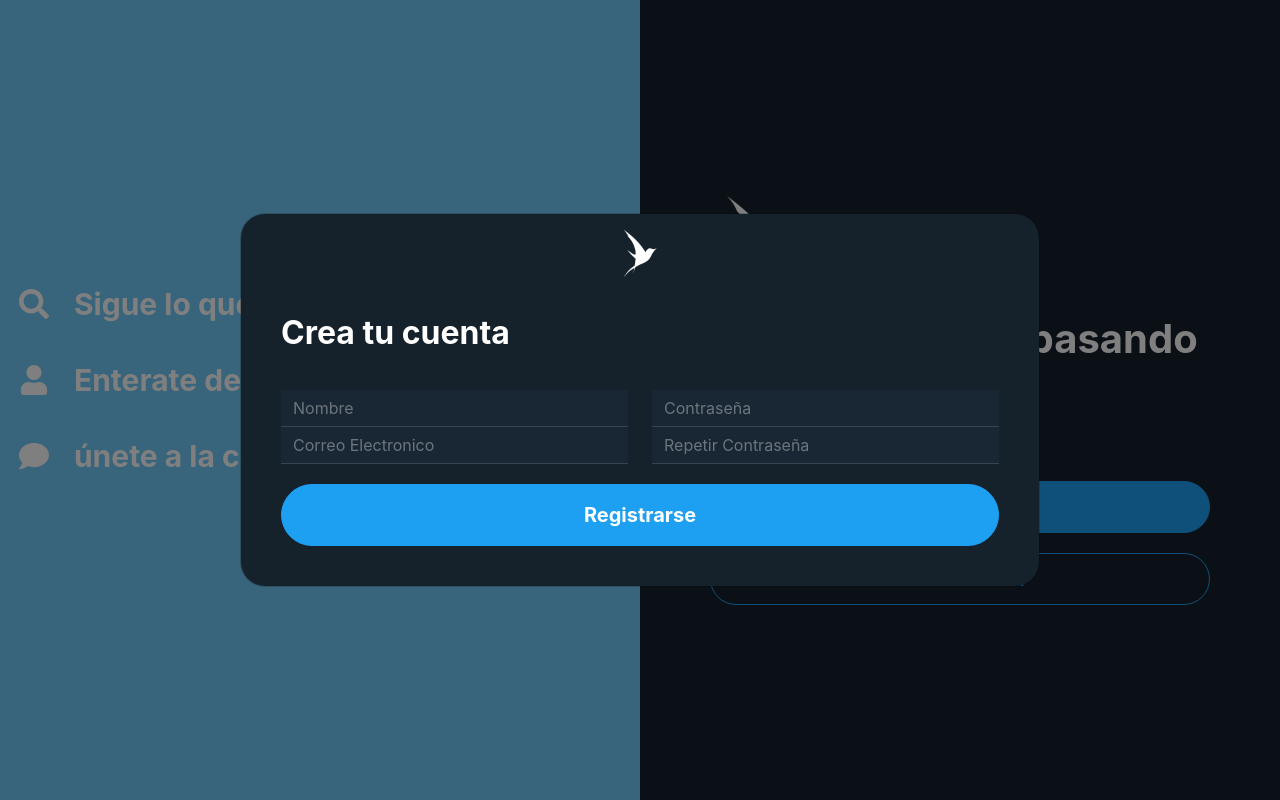
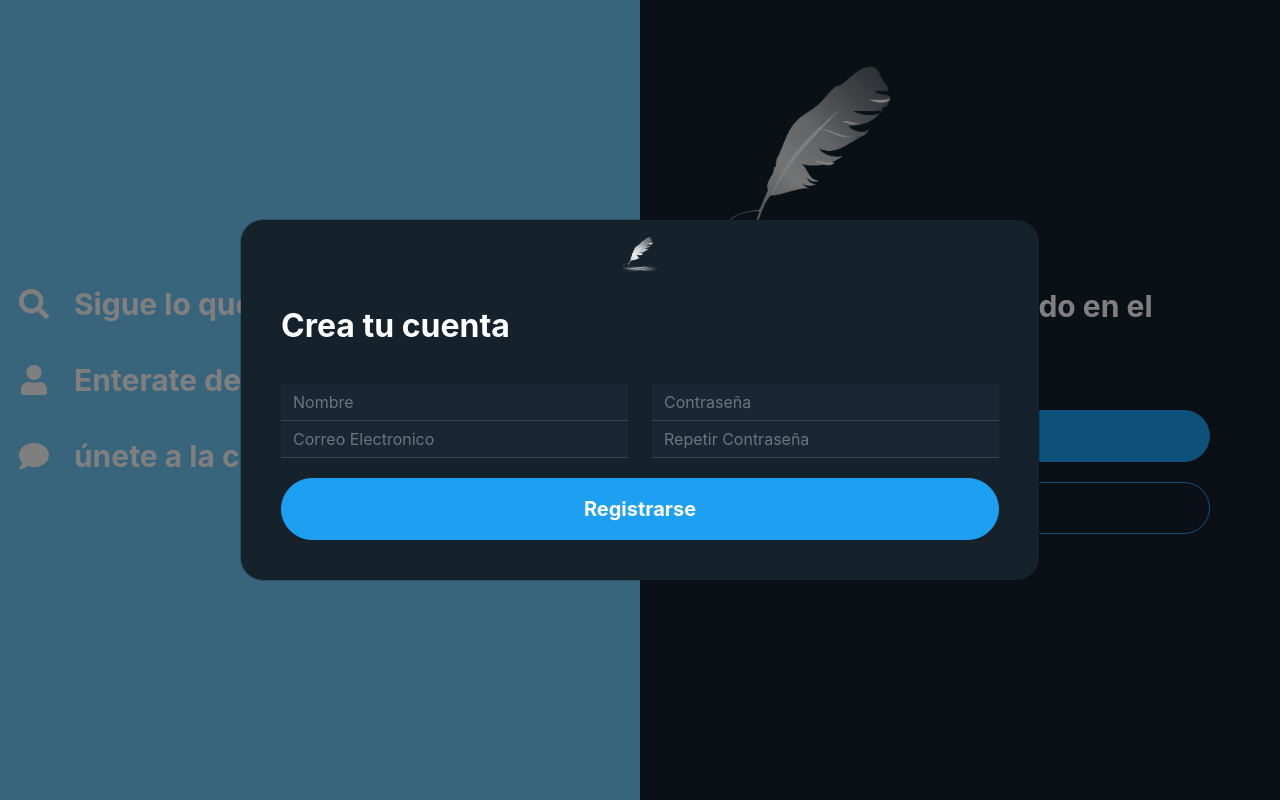
Before and after one commit to ricardo-ave-gonzalez/summer_project, a React (Create React App) app in the folder cliente/summer/: page / in a window 1280 px wide. Both pictures are taken after a click on the button "Regístrate". Built offline with nearby package versions, Linux system fonts and the light colour scheme.

Commit message:
logo pluma y componentes

```diff
--- a/cliente/summer/src/components/Modal/BasicModal/BasicModal.js
+++ b/cliente/summer/src/components/Modal/BasicModal/BasicModal.js
@@ -1,6 +1,7 @@
 import React from 'react';
 import { Modal } from 'react-bootstrap';
-import LogoBlanco from '../../../assets/png/logo-white.png';
+//import LogoBlanco from '../../../assets/png/logo-white.png';
+import LogoPen from '../../../assets/png/logo-pen.png';
 
 import "./BasicModal.scss"
 
@@ -17,7 +18,7 @@ export default function BasicModal(props) {
         >
             <Modal.Header>
                 <Modal.Title>
-                    <img src={LogoBlanco} alt="logo" />
+                    <img src={LogoPen} alt="logo" />
                 </Modal.Title>
             </Modal.Header>
             <Modal.Body>
--- a/cliente/summer/src/components/Modal/BasicModal/BasicModal.scss
+++ b/cliente/summer/src/components/Modal/BasicModal/BasicModal.scss
@@ -3,7 +3,7 @@
 .basic-modal {
     .modal-content {
         background-color: $background-grey-dark;
-        border-radius: 25px;
+        border-radius: 23px;
 
         .modal-header {
             padding: 15px;
@@ -12,7 +12,7 @@
                 margin: 0 auto;
 
                 img {
-                    width: 50px;
+                    width: 40px;
                 }
             }
         }
--- a/cliente/summer/src/components/SignUpForm/SignUpForm.js
+++ b/cliente/summer/src/components/SignUpForm/SignUpForm.js
@@ -22,7 +22,7 @@ export default function SignUpForm(props) {
             z && ValidCount++
             return null
         })
-        console.log(ValidCount)    // output => 4, valor total de nuestro formulario
+        //console.log(ValidCount)    // output => 4, valor total de nuestro formulario
         //size maneja dinamicamente la cantidad dando posiblidad de agregar tantos input
         //que automaticamente no tendria que alterar ésta función
         if(ValidCount !== size(formData)){
--- a/cliente/summer/src/page/SignInSignUp/SignInSignUp.js
+++ b/cliente/summer/src/page/SignInSignUp/SignInSignUp.js
@@ -9,7 +9,9 @@ import {
 
 import BasicModal from '../../components/Modal/BasicModal'
 import SignUpForm from '../../components/SignUpForm';
-import LogoBlanco from '../../assets/png/logo-white.png'
+
+import LogoPen from '../../assets/png/logo-pen.png'
+//import LogoBlanco from '../../assets/png/logo-white.png'
 //import Logo from '../../assets/png/logo.png'
 
 import "./SignInSignUp.scss";
@@ -53,7 +55,7 @@ function LeftComponent() {
             <div>
                 <h2>
                     <FontAwesomeIcon icon={faSearch} />
-                    Sigue lo que te
+                    Sigue lo que te gusta
                 </h2>
                 <h2>
                     <FontAwesomeIcon icon={faUser} />
@@ -74,7 +76,7 @@ function RightComponent(props) {
     return (
         <Col className="signin-signup__right" xs={6}>
             <div>
-                <img src={LogoBlanco} alt="logoBlanco" />
+                <img src={LogoPen} alt="logoBlanco" />
                 <h2>Mira lo que está pasando en el mundo...</h2>
                 <Button
                     variant="primary"
--- a/cliente/summer/src/page/SignInSignUp/SignInSignUp.scss
+++ b/cliente/summer/src/page/SignInSignUp/SignInSignUp.scss
@@ -11,7 +11,7 @@
 
         img {
             position: absolute;
-            right: 40%;
+            right: 50%;
         }
 
         div {
@@ -39,21 +39,22 @@
         > div {
             width: 500px;
             margin: 0 auto;
+            margin-bottom: 200px;
 
             img {
-                width: 100px;
-                margin-bottom: 20px;
+                width: 220px;
+                margin-bottom: 30px;
             }
 
             h2 {
                 font-weight: bold;
-                font-size: 40px;
-                margin-bottom: 70px;
+                font-size: 30px;
+                margin-bottom: 50px;
             }
 
             h3 {
                 font-weight: bold;
-                font-size: 20px;
+                font-size: 25px;
                 margin-bottom: 30px;
             }
 
```
Also changed, not shown: cliente/summer/src/assets/png/logo-pen.png (added), cliente/summer/src/assets/png/logo-white-skeb.png (added).
